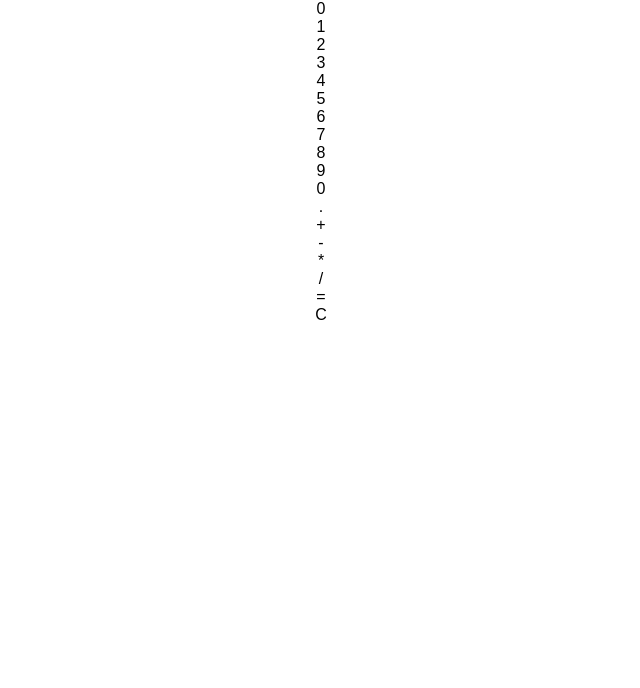
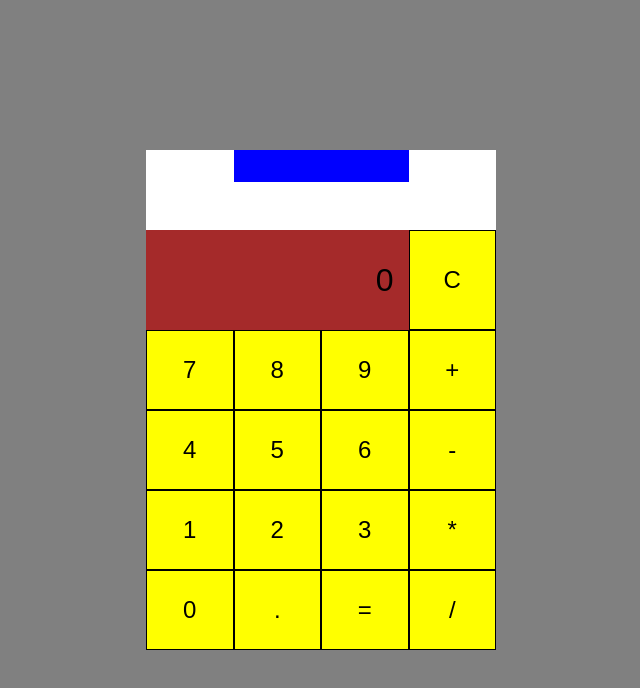
Before and after one commit to JeffAbney/react-calculator, a React (Create React App) app: page / in a window 1280 px wide. Shown: the top 688 px of the page, without its empty margins (319-959 px from the left). Built offline with nearby package versions, Linux system fonts and the light colour scheme.

Commit message:
create grid and layout

```diff
--- a/src/App.css
+++ b/src/App.css
@@ -1,28 +1,110 @@
 .App {
+	display: flex;
+	justify-content: center;
+	align-items: center;
   text-align: center;
+  background-color: grey;
+  height: 100vh;
+  width: 100vw;
 }
 
-.App-logo {
-  animation: App-logo-spin infinite 20s linear;
-  height: 80px;
+.calculator{
+	display: grid;
+	grid-template:
+		". solar solar ." 1fr
+		"display display display clear" 1.25fr
+		"seven eight nine add" 1fr
+		"four five six subt" 1fr
+		"one two three mult" 1fr
+		"zero dec equ div" 1fr
+		/ 1fr 1fr 1fr 1fr;
+
+	background-color: white;
+	width: 350px;
+	height: 500px;
+}
+	#solar-panel{
+		grid-area: solar;
+		width: 100%;
+		height: 40%;
+	}
+	#display{
+		grid-area: display;
+		padding: 15px;
+		text-align: right;
+	}
+
+	#seven{
+		grid-area: seven;
+	}
+	#eight{
+		grid-area: eight;
+	}
+	#nine{
+		grid-area: nine;
+	}
+	#four{
+		grid-area: four;
+	}
+	#five{
+		grid-area: five;
+	}
+	#six{
+		grid-area: six;
+	}
+	#one{
+		grid-area: one;
+	}
+	#two{
+		grid-area: two;
+	}
+	#three{
+		grid-area: three;
+	}
+	#zero{
+		grid-area: zero;
+	}
+	#add{
+		grid-area: add;
+	}
+	#subt{
+		grid-area: subt;
+	}
+	#mult{
+		grid-area: mult;
+	}
+	#div{
+		grid-area: div;
+	}
+	#dec{
+		grid-area: dec;
+	}
+	#equ{
+		grid-area: equ;
+	}
+	#clear{
+		grid-area: clear;
+	}
+
+.solar-panel{
+	width: 100px;
+	height: 20px;
+	background-color: blue;
 }
 
-.App-header {
-  background-color: #222;
-  height: 150px;
-  padding: 20px;
-  color: white;
+.display{
+	display: flex;
+	justify-content: flex-end;
+	align-items: center;
+	background-color: brown;
+	font-size: 32px;
 }
 
-.App-title {
-  font-size: 1.5em;
+.calc-button{
+	display: flex;
+	justify-content: center;
+	align-items: center;
+	background-color: yellow;
+	border: 1px solid black;
+	font-size: 24px;
 }
-
-.App-intro {
-  font-size: large;
-}
-
-@keyframes App-logo-spin {
-  from { transform: rotate(0deg); }
-  to { transform: rotate(360deg); }
-}
--- a/src/App.js
+++ b/src/App.js
@@ -36,45 +36,43 @@ class App extends Component {
     return (
       <div className="App">
         <div className="calculator">
+        	<div className="solar-panel" id="solar-panel">
+        	</div>
         	<div className="display" id="display">{this.state.input}
         	</div>
-        	<div className="input-container">
-
-        		<div className="number-button" id="one" onClick={()=>this.handleNumberInput()} >1
+        	<div className="calc-button number-button" id="seven" onClick={()=>this.handleNumberInput()} >7
         	</div>
-        		<div className="number-button" id="two" onClick={()=>this.handleNumberInput()} >2
+        	<div className="calc-button number-button" id="eight" onClick={()=>this.handleNumberInput()} >8
         	</div>
-        		<div className="number-button" id="three" onClick={()=>this.handleNumberInput()} >3
+        	<div className="calc-button number-button" id="nine" onClick={()=>this.handleNumberInput()} >9
         	</div>
-        		<div className="number-button" id="four" onClick={()=>this.handleNumberInput()} >4
+        	<div className="calc-button number-button" id="four" onClick={()=>this.handleNumberInput()} >4
         	</div>
-        		<div className="number-button" id="five" onClick={()=>this.handleNumberInput()} >5
+        	<div className="calc-button number-button" id="five" onClick={()=>this.handleNumberInput()} >5
         	</div>
-        		<div className="number-button" id="six" onClick={()=>this.handleNumberInput()} >6
+        	<div className="calc-button number-button" id="six" onClick={()=>this.handleNumberInput()} >6
         	</div>
-        		<div className="number-button" id="seven" onClick={()=>this.handleNumberInput()} >7
+        	<div className="calc-button number-button" id="one" onClick={()=>this.handleNumberInput()} >1
         	</div>
-        		<div className="number-button" id="eight" onClick={()=>this.handleNumberInput()} >8
+        	<div className="calc-button number-button" id="two" onClick={()=>this.handleNumberInput()} >2
         	</div>
-        		<div className="number-button" id="nine" onClick={()=>this.handleNumberInput()} >9
+        	<div className="calc-button number-button" id="three" onClick={()=>this.handleNumberInput()} >3
         	</div>
-        		<div className="number-button" id="zero" onClick={()=>this.handleNumberInput()} >0
+        	<div className="calc-button number-button" id="zero" onClick={()=>this.handleNumberInput()} >0
         	</div>
-        		<div className="number-button" id="decimal" onClick={()=>this.handleNumberInput()} >.
+        	<div className="calc-button number-button" id="dec" onClick={()=>this.handleNumberInput()} >.
         	</div>
-        		<div className="operator-button" id="add" onClick={()=>this.handleOperatorInput()}>+
+        	<div className="calc-button operator-button" id="add" onClick={()=>this.handleOperatorInput()}>+
         	</div>
-        		<div className="operator-button" id="subtract" onClick={()=>this.handleOperatorInput()}>-
+        	<div className="calc-button operator-button" id="subt" onClick={()=>this.handleOperatorInput()}>-
         	</div>
-        		<div className="operator-button" id="multiply" onClick={()=>this.handleOperatorInput()}>*
+        	<div className="calc-button operator-button" id="mult" onClick={()=>this.handleOperatorInput()}>*
         	</div>
-        		<div className="operator-button" id="divide" onClick={()=>this.handleOperatorInput()}>/
+        	<div className="calc-button operator-button" id="div" onClick={()=>this.handleOperatorInput()}>/
         	</div>
-        		<div className="operator-button" id="equals" onClick={()=>this.handleOperatorInput()}>=
+        	<div className="calc-button operator-button" id="equ" onClick={()=>this.handleOperatorInput()}>=
         	</div>
-        		<div className="clear-button" id="clear" onClick={()=>this.handleClear()}>C
-        		</div>
-
+        	<div className="calc-button clear-button" id="clear" onClick={()=>this.handleClear()}>C
         	</div>
         </div>
       </div>
```
Lines whose indentation alone changed are shown as unchanged.
